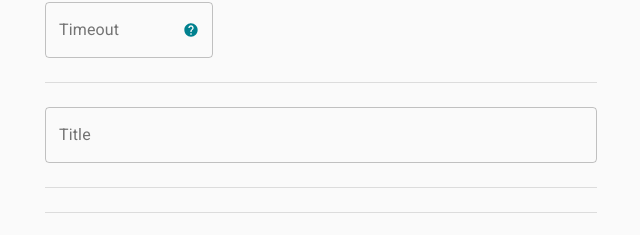
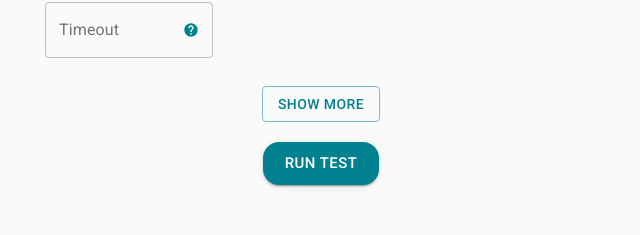
Before and after one commit to nearform/autocannon-ui, a React (Vite) app in the folder packages/autocannon-ui-frontend/: page / in a window 1280 px wide. Shown: the part 540-775 px from the top of the page, without its empty margins (319-959 px from the left). Built offline with nearby package versions, Linux system fonts and the light colour scheme.

Commit message:
feat(ui): button for Show more / show less for additional option

```diff
--- a/packages/autocannon-ui-frontend/src/components/RunOptionsForm.jsx
+++ b/packages/autocannon-ui-frontend/src/components/RunOptionsForm.jsx
@@ -12,7 +12,8 @@ import {
   Box,
   Button,
   Divider,
-  TextareaAutosize
+  TextareaAutosize,
+  Fade
 } from '@material-ui/core'
 import T from 'prop-types'
 import HelpIcon from '@material-ui/icons/Help'
@@ -82,6 +83,7 @@ export default function RunOptionsForm(props) {
   const [errorMessage, setErrorMessage] = useState()
   const [invalid, setInvalid] = useState(false)
   const [validationResults, setValidationResults] = useState({})
+  const [showMore, setShowMore] = useState(false);
 
   function onOptionChange(option, event) {
     if (event.target.required && !event.target.value) {
@@ -96,6 +98,10 @@ export default function RunOptionsForm(props) {
     }
     setOptions(o => ({ ...o, [option]: event.target.value }))
   }
+
+  const handleShowMore = () => {
+    setShowMore((prev) => !prev);
+  };
 
   const runButtonHandler = async () => {
     setIsTestRunning(true)
@@ -279,13 +285,30 @@ export default function RunOptionsForm(props) {
                 fullWidth
               />
             </Grid>
+            <Grid item xs={12}>
+              <Container maxWidth="sm" className={classes.actionSection}>
+                <Box display="flex" justifyContent="center">
                   <Grid
-              item
-              md={12}
-              xs={12}
+                    container
+                    direction="column"
+                    justify="center"
+                    alignItems="center"
+                    spacing={3}
                   >
-              <Divider />
+                    <Button
+                      variant="outlined"
+                      color="primary"
+                      onClick={handleShowMore}
+                    >
+                      {!showMore ? 'Show More' : 'Show Less'}
+                  </Button>
                   </Grid>
+                </Box>
+              </Container>
+            </Grid>
+            <Grid item xs={12} hidden={!showMore} >
+            <Fade in={showMore}>
+              <Grid container spacing={3}>
                 <Grid item xs={12}>
                   <TextField
                     id="title"
@@ -296,13 +319,6 @@ export default function RunOptionsForm(props) {
                     error={validationResults.url}
                     fullWidth
                   />
-            </Grid>
-            <Grid
-              item
-              md={12}
-              xs={12}
-            >
-              <Divider />
                 </Grid>
                 <Grid
                   item
@@ -338,7 +354,9 @@ export default function RunOptionsForm(props) {
                     onChange={e => onOptionChange('body', e)}
                     className={classes.textArea}
                   />
-
+                </Grid>
+              </Grid>
+            </Fade>
             </Grid>
           </Grid>
         </form>
```
Lines whose indentation alone changed are shown as unchanged.
